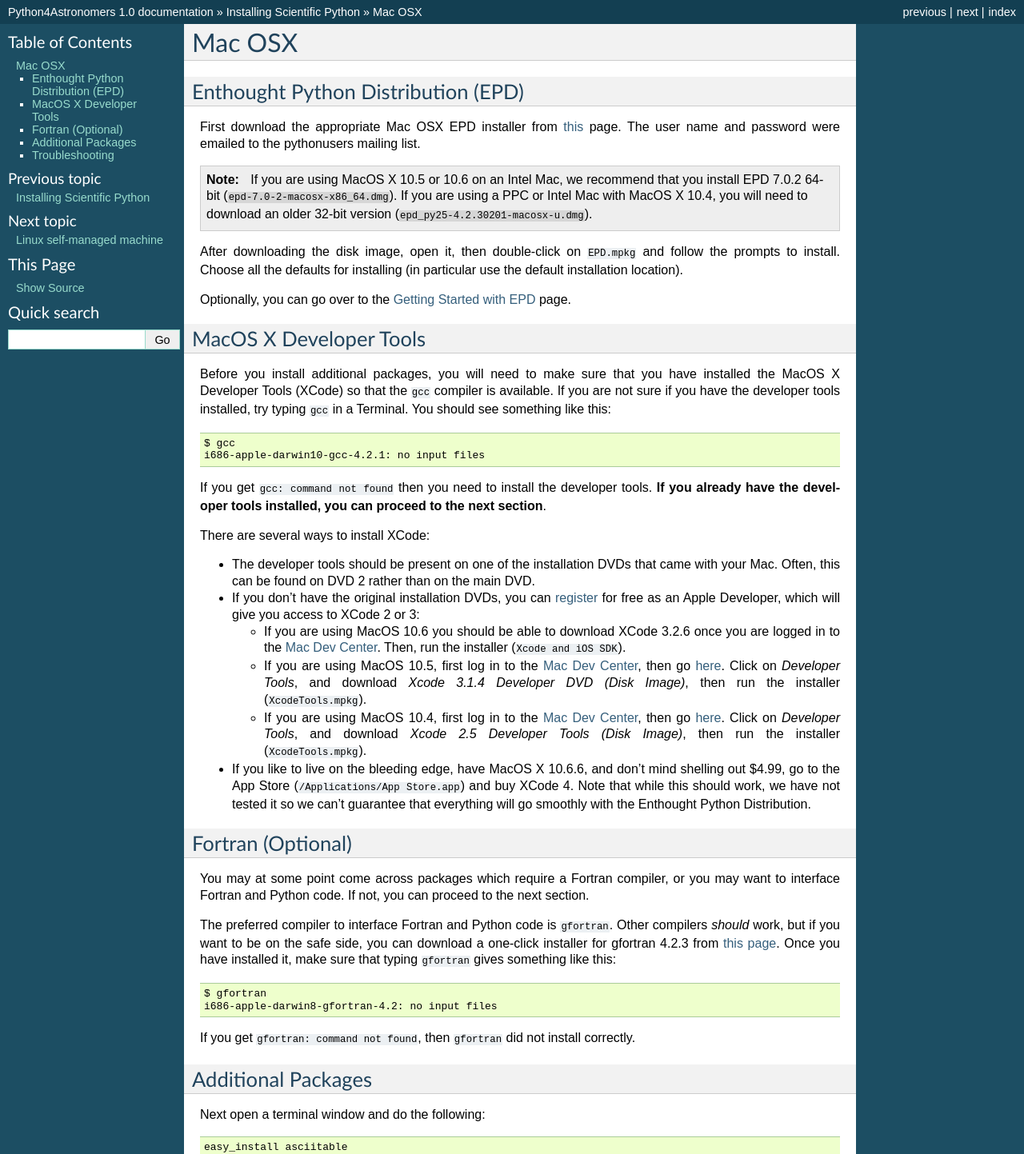
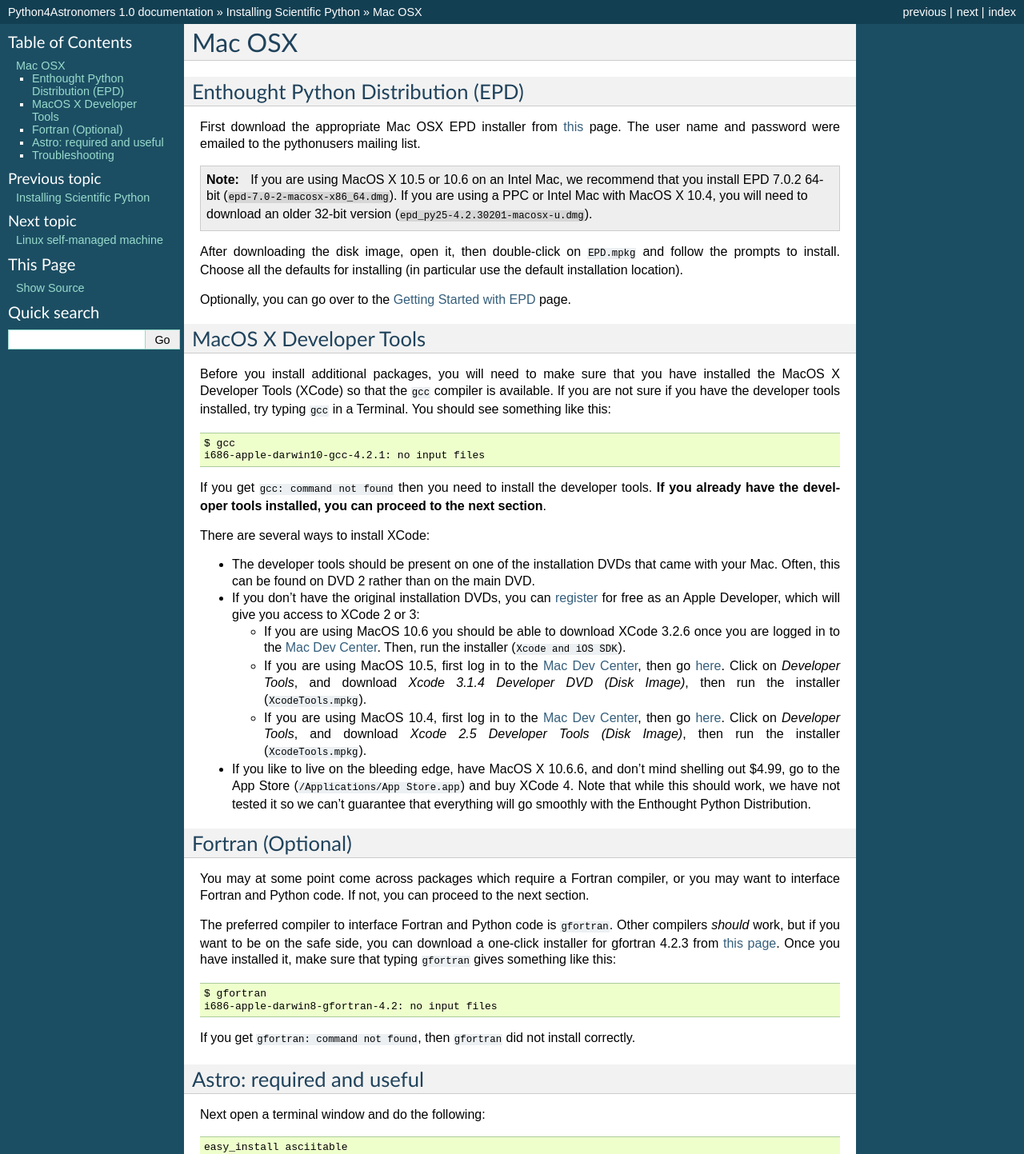
Before and after one commit to python4astronomers/python4astronomers, a Sphinx documentation site: the page built from source/installation/macosx.rst, in a window 1280 px wide. Shown: the top 1443 px of the page at 80% size. Built offline with Sphinx 7.4.7, drawn with Linux system fonts in a browser that asks for light colours; formulas are drawn with MathJax 3.

Commit message:
Minor header change

```diff
--- a/source/installation/macosx.rst
+++ b/source/installation/macosx.rst
@@ -91,8 +91,8 @@
 If you get ``gfortran: command not found``, then ``gfortran`` did not
 install correctly.
 
-Additional Packages
--------------------
+Astro: required and useful
+--------------------------
 
 Next open a terminal window and do the following::
 
```
